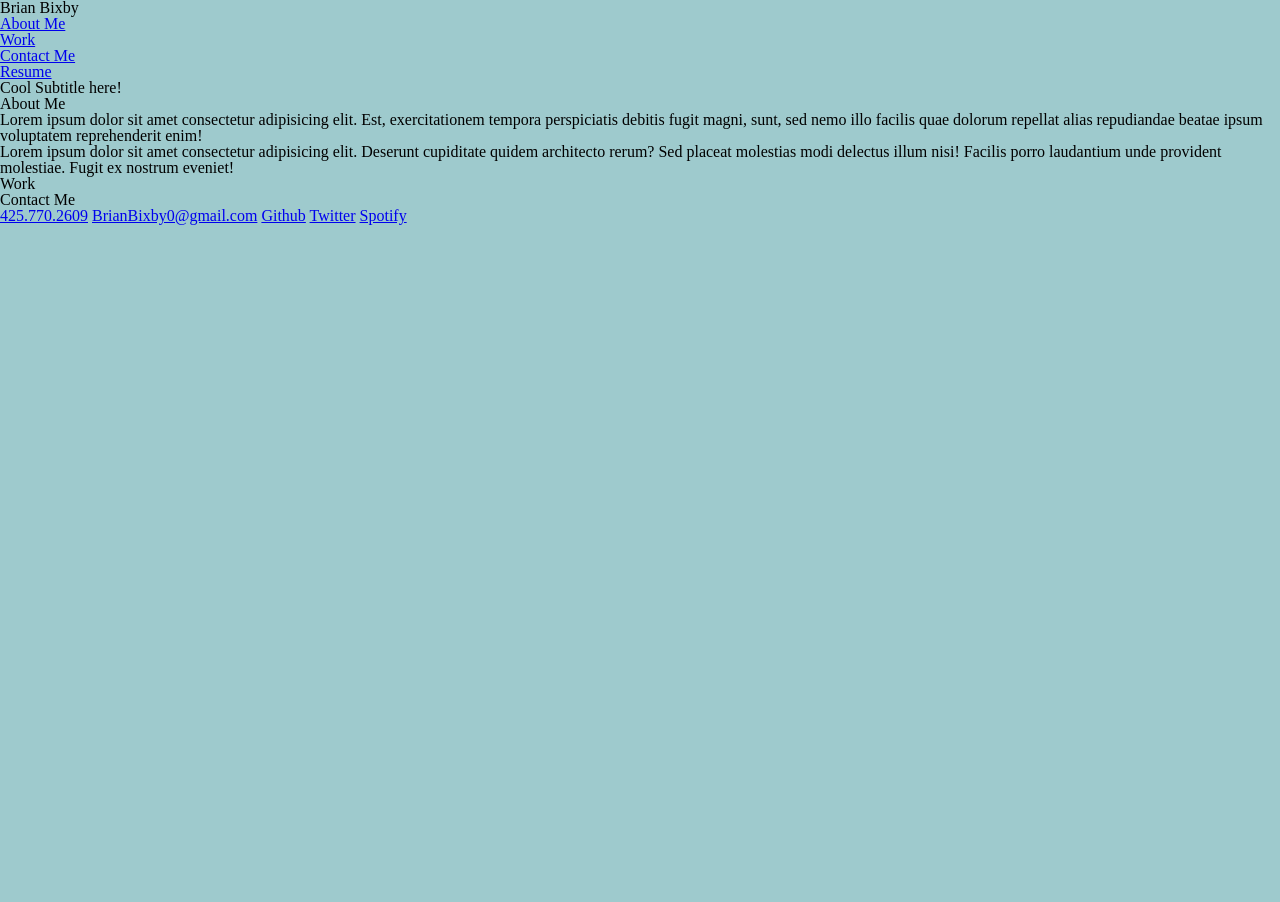
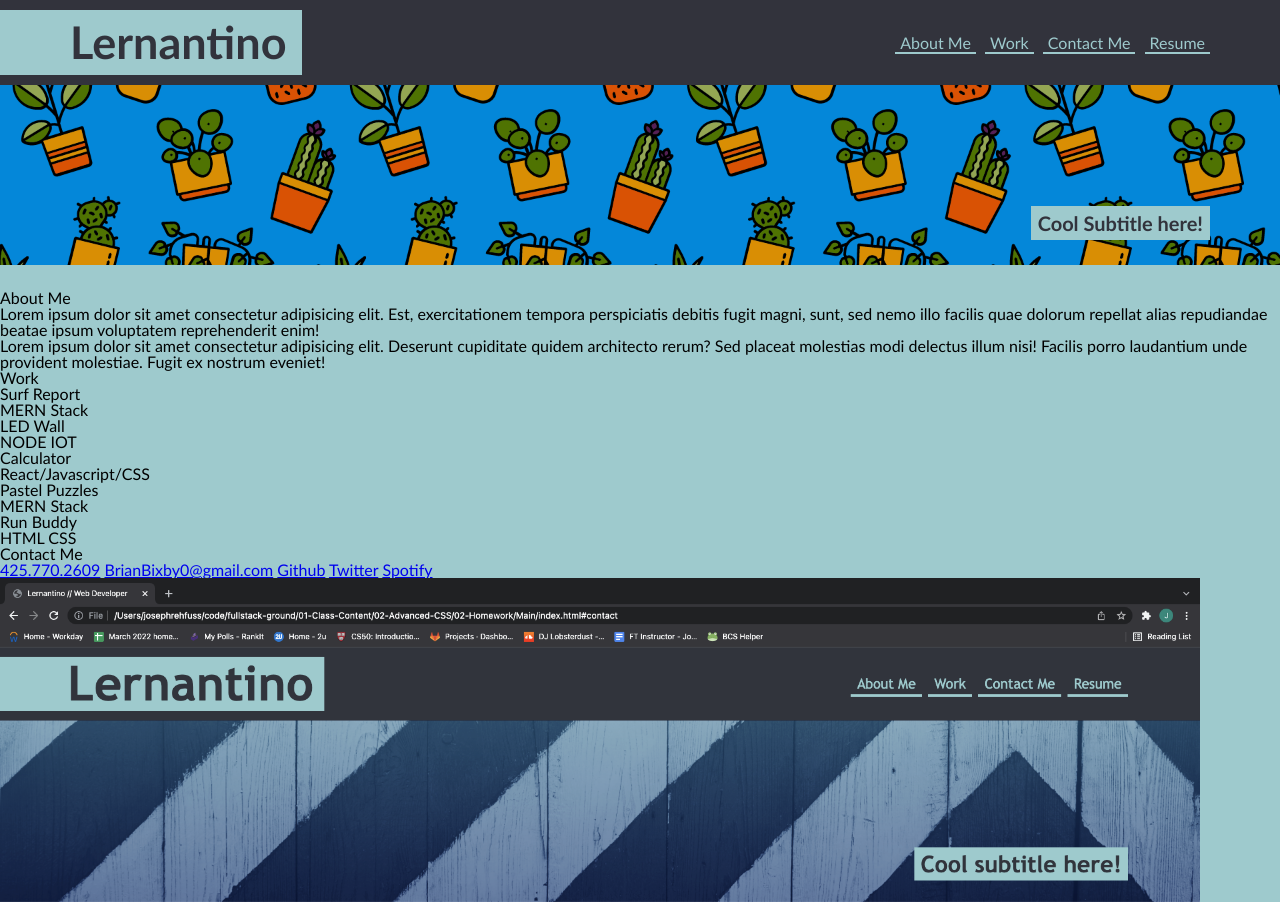
Before and after one commit to brianbixby/hmwk2, a plain HTML site: page index.html in a window 1280 px wide. Shown: the top 902 px of the page. Before the commit the page ends 800 px from the top, so only its background shows below. Drawn offline with Linux system fonts and the light colour scheme.

Commit message:
finished header and hero

```diff
--- a/assets/css/style.css
+++ b/assets/css/style.css
@@ -1,9 +1,10 @@
+/* variables */
 :root {
     --primary-color-teal: #9ECACD;
     --primary-color-gray: #32333C;
     --primary-color-blue: #485774;
 }
-
+/* general */
 * {
     box-sizing: border-box;
     padding: 0;
@@ -15,6 +16,75 @@ html {
 body {
     margin: 0 auto;
     background-color: var(--primary-color-teal);
+}
+main {
+    font-family: 'Gill Sans', 'Gill Sans MT', Calibri, 'Trebuchet MS', sans-serif;
+}
+p {
+    font-size: 16px;
+}
+
+/* header and nav */
+.header {
+    padding: 10px 0;
+    font-family: 'Trebuchet MS', 'Lucida Sans Unicode', 'Lucida Grande', 'Lucida Sans', Arial, sans-serif;
+    background-color: var(--primary-color-gray);
+}
+
+.header h1 {
+    display: inline-block;
+    font-size: 45px;
+    background-color: var(--primary-color-teal);
+    color: var(--primary-color-gray);
+    font-weight: 700;
+    padding: 10px 15px 10px 70px;
+    line-height: 1;
+}
+
+.header nav {
+    height: 65px;
+    margin-right: 70px;
+    float: right;
+    font-family: 'Gill Sans', 'Gill Sans MT', Calibri, 'Trebuchet MS', sans-serif;
+    display: flex;
+    align-items: center;
+}
+
+.header nav ul {
+    list-style-type: none;
+}
+
+.header nav ul li {
+    display: inline-block;
+    margin-left: 5px;
+}
+.header nav ul li a {
+    color: var(--primary-color-teal);
+    text-decoration: none;
+    border-bottom: 2px solid var(--primary-color-teal);
+    padding: 0 5px;
+}
+
+/* hero image */
+.hero {
+    height: 180px;
+    width: 100%;
+    margin-bottom: 25px;
+    background-image: url(../images/background.png);
+    background-size: cover;
+    background-position: center;
+    position: relative;
+}
+.hero p {
+    position: absolute;
+    right: 70px;
+    bottom: 25px;
+    background-color: var(--primary-color-teal);
+    color: var(--primary-color-gray);
+    padding: 7px;
+    font-weight: 700;
+    font-size: 20px;
+    font-family: 'Trebuchet MS', 'Lucida Sans Unicode', 'Lucida Grande', 'Lucida Sans', Arial, sans-serif;
 }
 
 .sectionHeaderContainer {
--- a/index.html
+++ b/index.html
@@ -20,7 +20,7 @@
 <body>
 
     <header class="header">
-        <h1>Brian Bixby</h1>
+        <h1>Lernantino</h1>
         <nav>
             <ul>
                 <li>
@@ -68,19 +68,44 @@
                 </div>
                 <div class="sectionContentContainer">
                     <div id="largeWorkSectionContainer" class="workSectionContainer">
-
+                        <div>
+                            <h3>
+                                Surf Report
+                            </h3>
+                            <p>MERN Stack</p>
+                        </div>
                     </div>
                     <div class="workSectionContainer">
-
+                        <div>
+                            <h3>
+                                LED Wall
+                            </h3>
+                            <p>NODE IOT</p>
+                        </div>
                     </div>
                     <div class="workSectionContainer">
-
+                        <div>
+                            <h3>
+                                Calculator
+                            </h3>
+                            <p>React/Javascript/CSS</p>
+                        </div>
                     </div>
                     <div class="workSectionContainer">
-
+                        <div>
+                            <h3>
+                                Pastel Puzzles
+                            </h3>
+                            <p>MERN Stack</p>
+                        </div>
                     </div>
                     <div class="workSectionContainer">
-
+                        <div>
+                            <h3>
+                                Run Buddy
+                            </h3>
+                            <p>HTML CSS</p>
+                        </div>
                     </div>
                 </div>
             </div>
@@ -103,7 +128,7 @@
     <footer>
 
     </footer>
-
+    <img src="./assets/images/image1.png" style="width:1200px;"/>
 </body>
 
 </html>
```
Also changed, not shown: assets/images/background.png (added).
